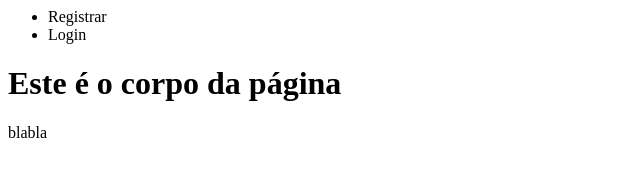
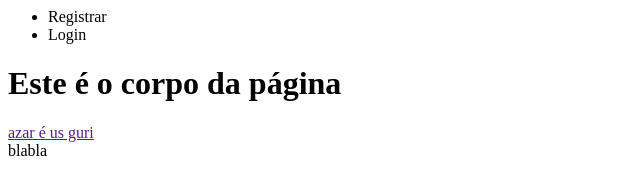
Before and after one commit to willianbello/aprendendo-git, a plain HTML site: page index.html in a window 1280 px wide. Shown: the whole page, without its empty margins (0-640 px from the left). Drawn offline with Linux system fonts and the light colour scheme.

Commit message:
criado nova branch

```diff
--- a/index.html
+++ b/index.html
@@ -10,6 +10,10 @@
     </header>
     <body>
        <h1>Este é o corpo da página</h1>
+
+       <div>
+           <a href="">azar é us guri </a>
+       </div>
     </body>
     <footer>
         blabla
```
